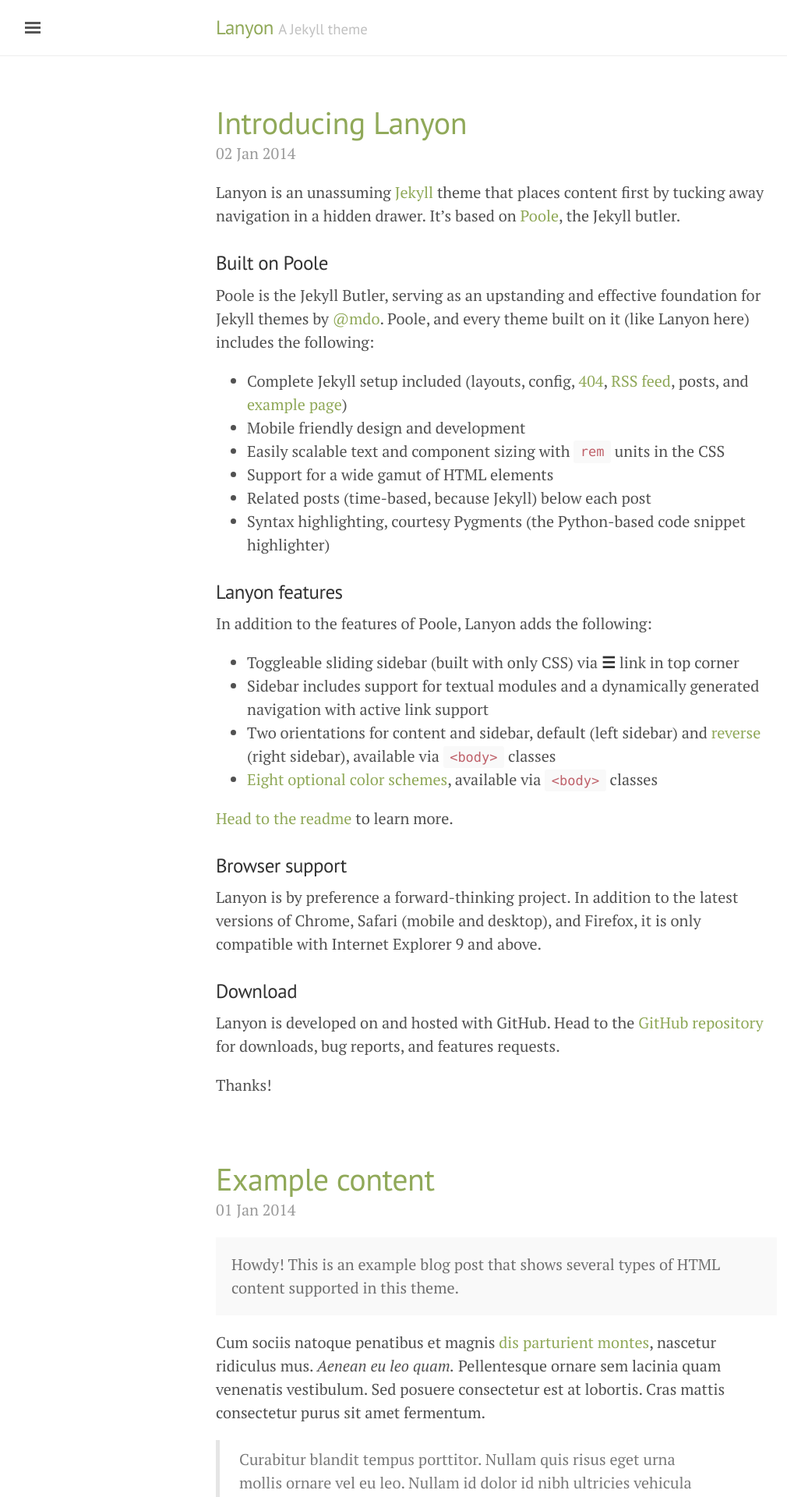
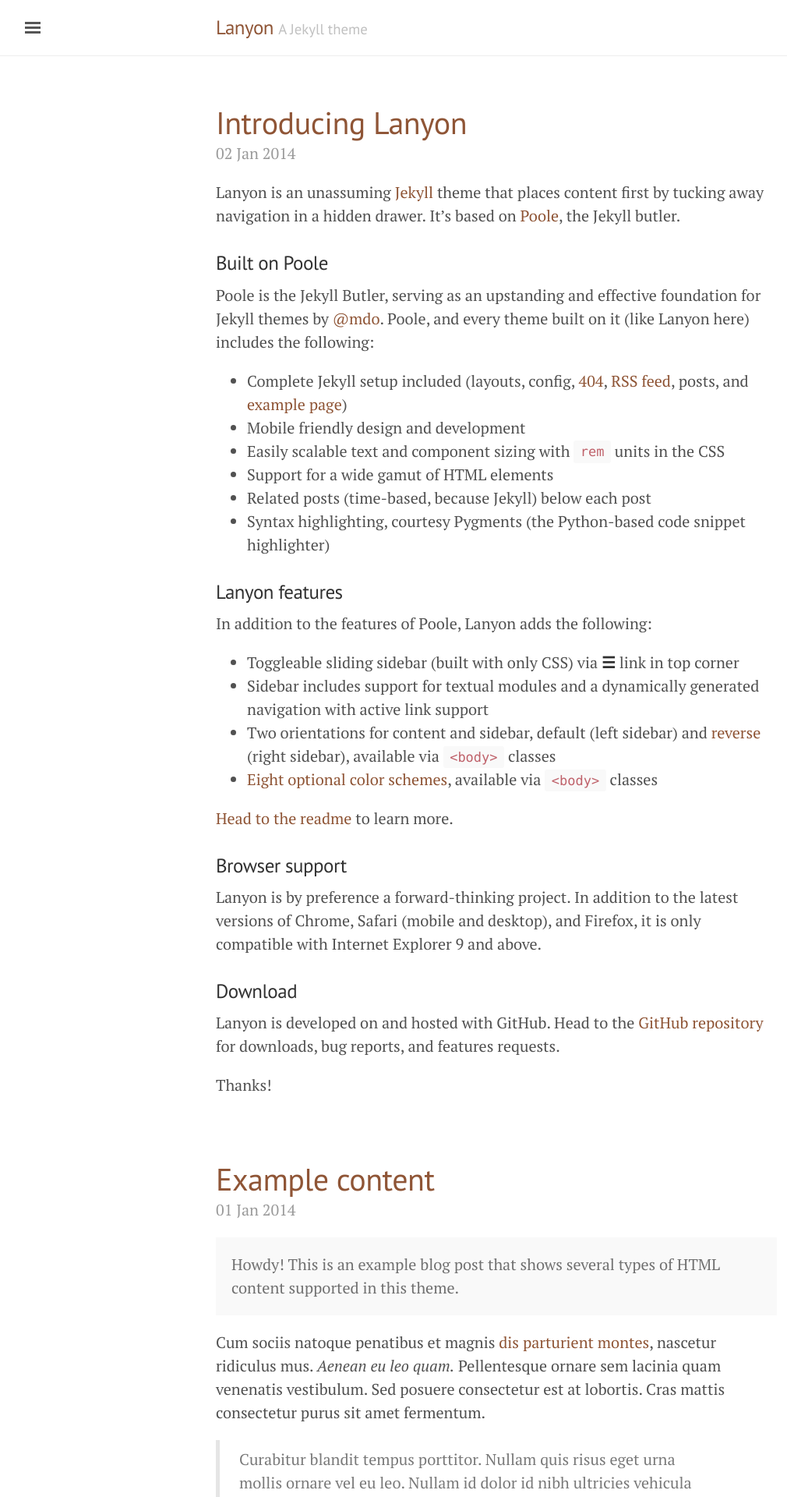
Before and after one commit to DarkStar1997/DarkStar1997.github.io, a Jekyll site: the page built from index.html, in a window 1280 px wide. Shown: the top 1920 px of the page at 78% size, without its empty margins (3-1013 px from the left). Built offline with Jekyll 4.4.1, drawn with Linux system fonts in a browser that asks for light colours; the list of posts is cut into pages by our own code.

Commit message:
Trying out themes

```diff
--- a/_layouts/default.html
+++ b/_layouts/default.html
@@ -3,7 +3,7 @@
 
   {% include head.html %}
 
-  <body class="theme-base-0b">
+  <body class="theme-base-0f">
 
     {% include sidebar.html %}
 
```
